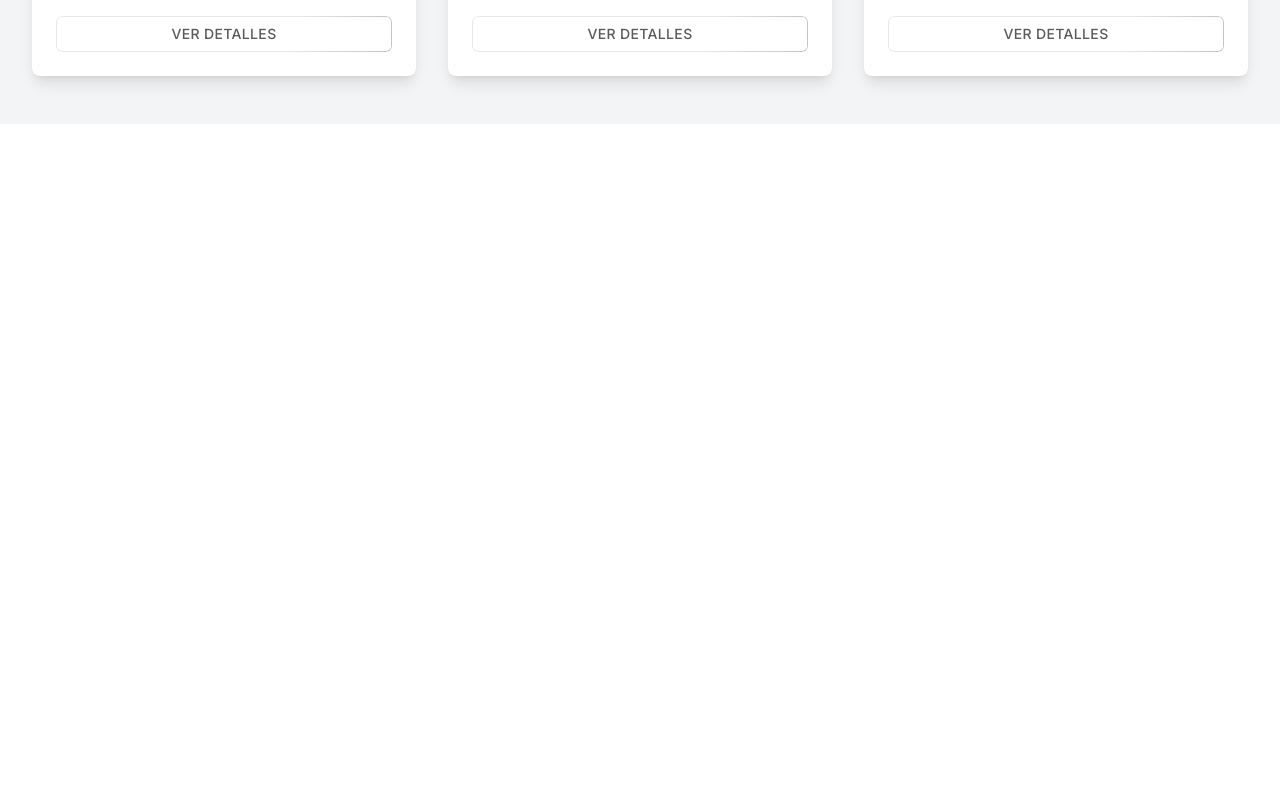
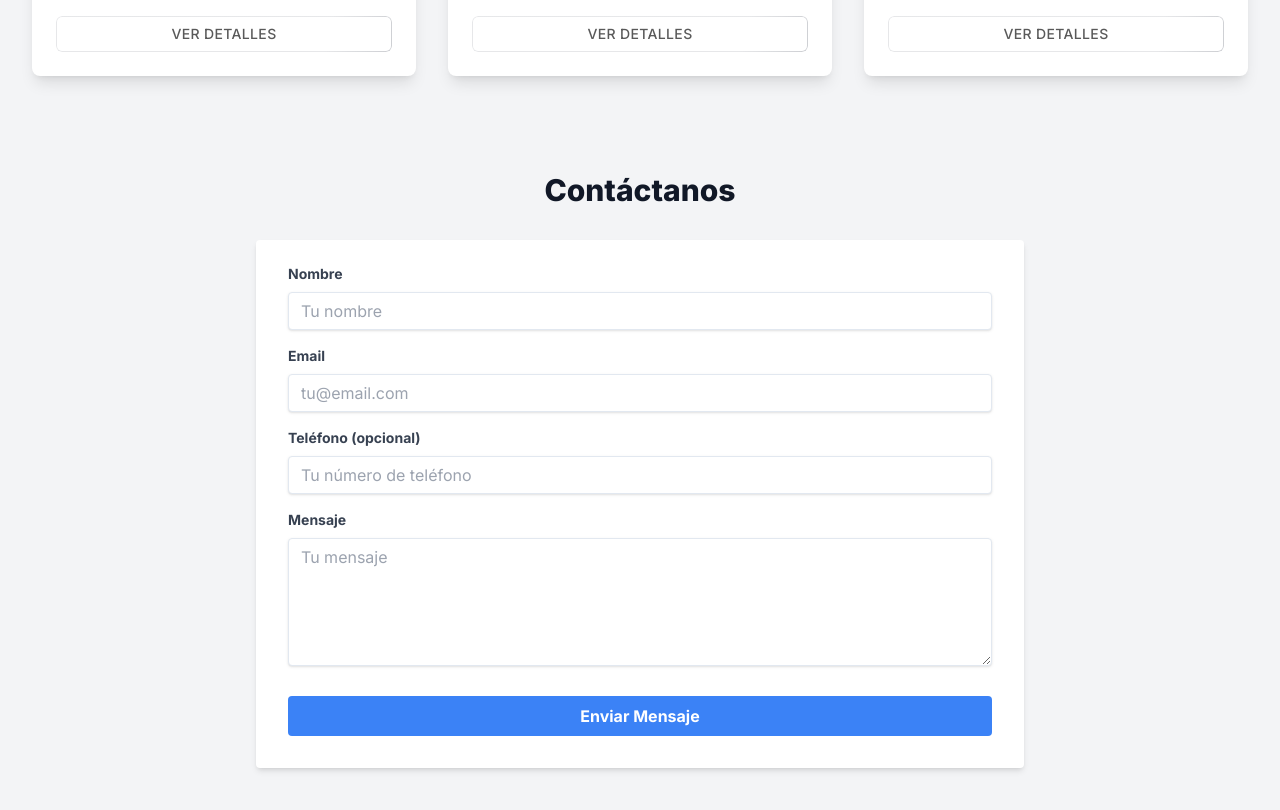
Before and after one commit to nabudev/concesionaria, a Next.js app in the folder myapp/: page / in a window 1280 px wide. Shown: the part 1240-2050 px from the top of the page. Before the commit the page ends 1364 px from the top, so only its background shows below. Built offline with nearby package versions, Linux system fonts and the light colour scheme.

Commit message:
seccion formulario de contacto

```diff
--- a/myapp/src/app/page.js
+++ b/myapp/src/app/page.js
@@ -1,6 +1,7 @@
 import {Navbar} from '@/components/Navbar';
 import {Hero} from '@/components/Hero';
 import { VehicleShowcase } from '@/components/Vehiculos';
+import { ContactForm } from '@/components/ContactForm';
 
 export default function Home() {
   return (
@@ -8,6 +9,7 @@ export default function Home() {
       <Navbar />
       <Hero />
       <VehicleShowcase />
+      <ContactForm />
     </>
   );
 }
--- /dev/null
+++ b/myapp/src/components/ContactForm.jsx
@@ -0,0 +1,121 @@
+'use client'
+
+import React, { useState } from 'react'
+
+export function ContactForm() {
+  const [formData, setFormData] = useState({
+    name: '',
+    email: '',
+    phone: '',
+    message: ''
+  })
+
+  const [errors, setErrors] = useState({})
+
+  const handleChange = (e) => {
+    const { name, value } = e.target
+    setFormData(prevState => ({
+      ...prevState,
+      [name]: value
+    }))
+  }
+
+  const validateForm = () => {
+    let tempErrors = {}
+    if (!formData.name.trim()) tempErrors.name = "El nombre es requerido"
+    if (!formData.email.trim()) {
+      tempErrors.email = "El email es requerido"
+    } else if (!/\S+@\S+\.\S+/.test(formData.email)) {
+      tempErrors.email = "Email inválido"
+    }
+    if (!formData.message.trim()) tempErrors.message = "El mensaje es requerido"
+    setErrors(tempErrors)
+    return Object.keys(tempErrors).length === 0
+  }
+
+  const handleSubmit = (e) => {
+    e.preventDefault()
+    if (validateForm()) {
+      // Aquí iría la lógica para enviar el formulario
+      console.log('Formulario enviado:', formData)
+      alert('Gracias por contactarnos. Te responderemos pronto.')
+      setFormData({ name: '', email: '', phone: '', message: '' })
+    }
+  }
+
+  return (
+    <section className="bg-gray-100 py-12 px-4 sm:px-6 lg:px-8">
+      <div className="max-w-3xl mx-auto">
+        <h2 className="text-3xl font-extrabold text-gray-900 text-center mb-8">Contáctanos</h2>
+        <form onSubmit={handleSubmit} className="bg-white shadow-md rounded px-8 pt-6 pb-8 mb-4">
+          <div className="mb-4">
+            <label htmlFor="name" className="block text-gray-700 text-sm font-bold mb-2">
+              Nombre
+            </label>
+            <input
+              type="text"
+              id="name"
+              name="name"
+              value={formData.name}
+              onChange={handleChange}
+              className={`shadow appearance-none border rounded w-full py-2 px-3 text-gray-700 leading-tight focus:outline-none focus:shadow-outline ${errors.name ? 'border-red-500' : ''}`}
+              placeholder="Tu nombre"
+            />
+            {errors.name && <p className="text-red-500 text-xs italic">{errors.name}</p>}
+          </div>
+          <div className="mb-4">
+            <label htmlFor="email" className="block text-gray-700 text-sm font-bold mb-2">
+              Email
+            </label>
+            <input
+              type="email"
+              id="email"
+              name="email"
+              value={formData.email}
+              onChange={handleChange}
+              className={`shadow appearance-none border rounded w-full py-2 px-3 text-gray-700 leading-tight focus:outline-none focus:shadow-outline ${errors.email ? 'border-red-500' : ''}`}
+              placeholder="tu@email.com"
+            />
+            {errors.email && <p className="text-red-500 text-xs italic">{errors.email}</p>}
+          </div>
+          <div className="mb-4">
+            <label htmlFor="phone" className="block text-gray-700 text-sm font-bold mb-2">
+              Teléfono (opcional)
+            </label>
+            <input
+              type="tel"
+              id="phone"
+              name="phone"
+              value={formData.phone}
+              onChange={handleChange}
+              className="shadow appearance-none border rounded w-full py-2 px-3 text-gray-700 leading-tight focus:outline-none focus:shadow-outline"
+              placeholder="Tu número de teléfono"
+            />
+          </div>
+          <div className="mb-6">
+            <label htmlFor="message" className="block text-gray-700 text-sm font-bold mb-2">
+              Mensaje
+            </label>
+            <textarea
+              id="message"
+              name="message"
+              value={formData.message}
+              onChange={handleChange}
+              className={`shadow appearance-none border rounded w-full py-2 px-3 text-gray-700 leading-tight focus:outline-none focus:shadow-outline h-32 ${errors.message ? 'border-red-500' : ''}`}
+              placeholder="Tu mensaje"
+            ></textarea>
+            {errors.message && <p className="text-red-500 text-xs italic">{errors.message}</p>}
+          </div>
+          <div className="flex items-center justify-between">
+            <button
+              type="submit"
+              className="bg-blue-500 hover:bg-blue-700 text-white font-bold py-2 px-4 rounded focus:outline-none focus:shadow-outline w-full"
+            >
+              Enviar Mensaje
+            </button>
+          </div>
+        </form>
+      </div>
+    </section>
+  )
+}
```
